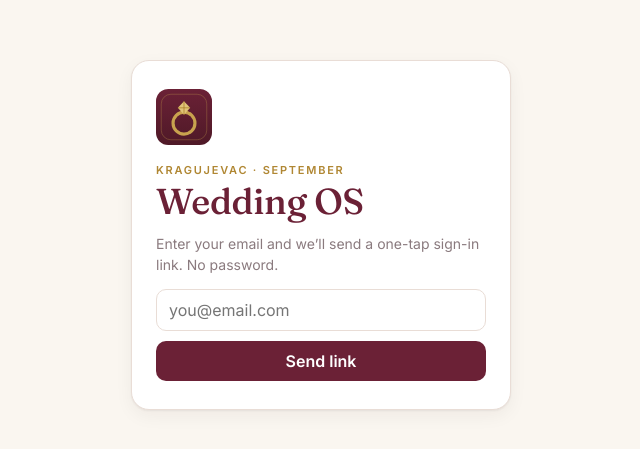
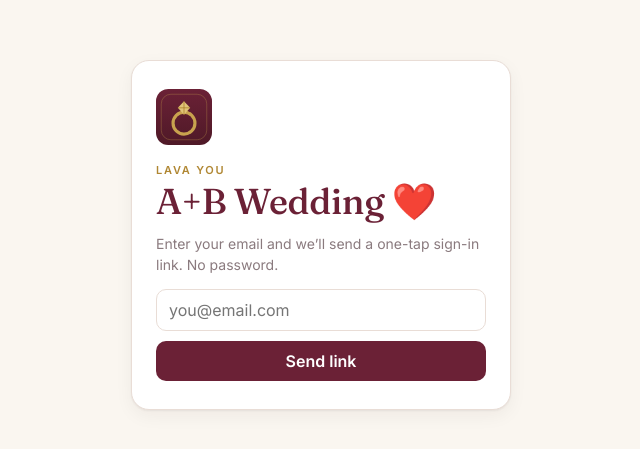
Before and after one commit to rammikg/weddingplanner, a React (Vite) app: page / in a window 1280 px wide. Shown: the part 165-614 px from the top of the page, without its empty margins (319-959 px from the left). Built offline with nearby package versions, Linux system fonts and the light colour scheme; no server answers.

Commit message:
Add files via upload

```diff
--- a/src/components/AuthGate.jsx
+++ b/src/components/AuthGate.jsx
@@ -23,8 +23,8 @@ export default function AuthGate() {
     <div className="auth">
       <div className="auth-card">
         <Logo size={56} />
-        <p className="eyebrow" style={{ marginTop: 14 }}>Kragujevac · September</p>
-        <h1>Wedding OS</h1>
+        <p className="eyebrow" style={{ marginTop: 14 }}>LAVA YOU</p>
+        <h1>A+B Wedding ❤️</h1>
         {sent ? (
           <p className="auth-msg">
             Check your inbox — we sent a sign-in link to <b>{email}</b>. Open it
```
